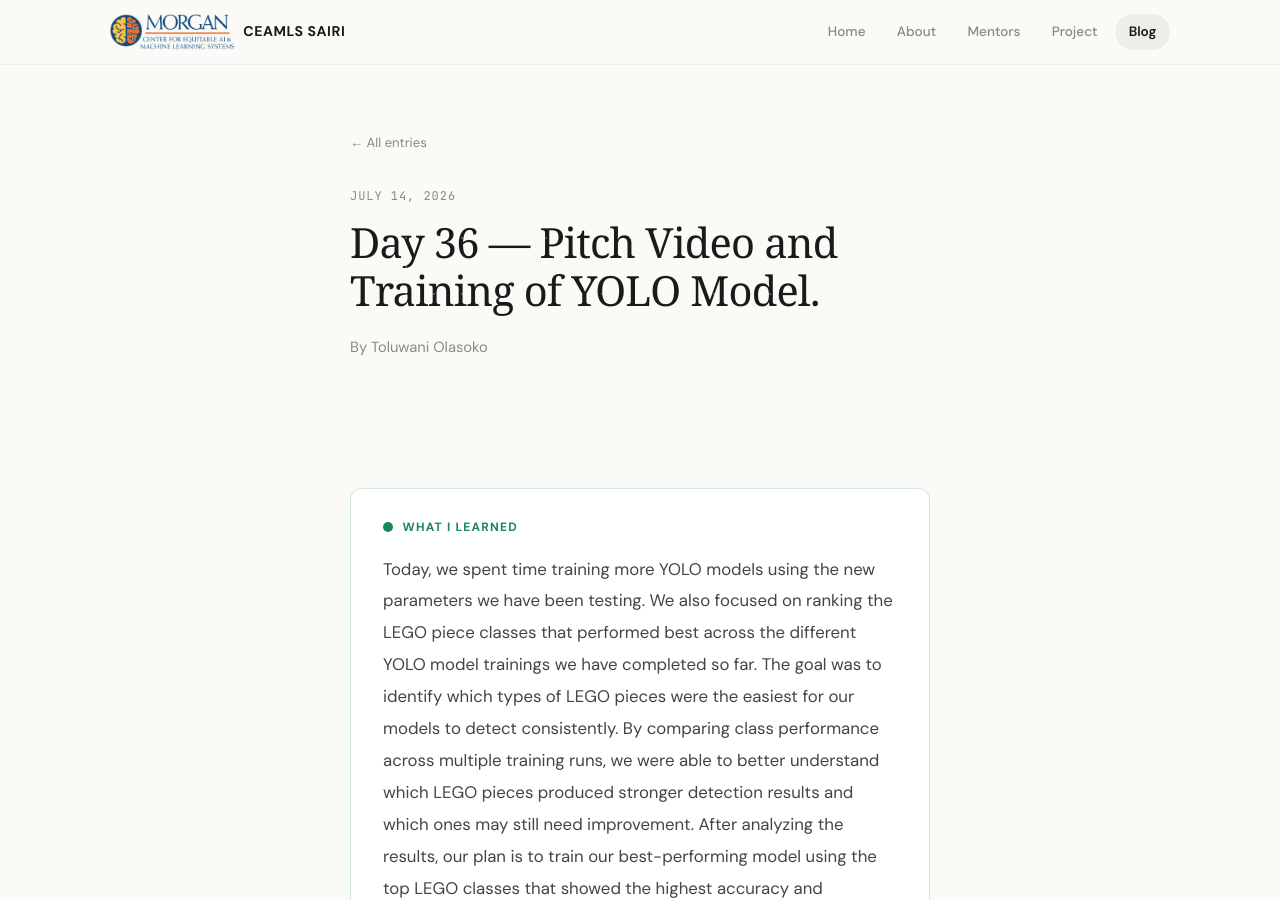
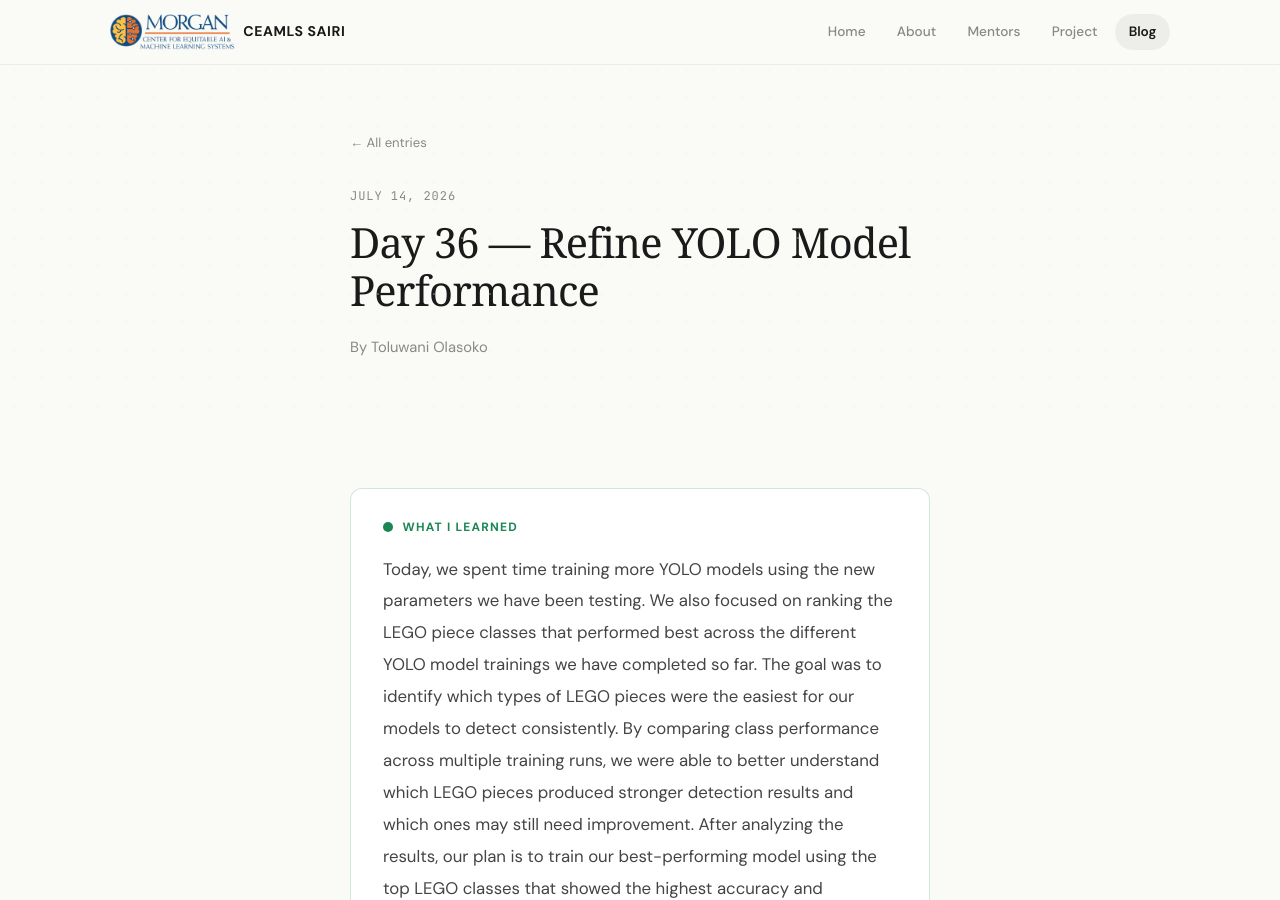
Before and after one commit to Toluwani101/toluwani101ceamls26.github.io, a Jekyll site: the page built from _posts/2026-07-14-day-36.md, in a window 1280 px wide and 900 px high. Built offline with Jekyll 4.4.1, drawn with Linux system fonts in a browser that asks for light colours; some web fonts are replaced.

Commit message:
Update title to refine YOLO model performance

```diff
--- a/_posts/2026-07-14-day-36.md
+++ b/_posts/2026-07-14-day-36.md
@@ -1,6 +1,6 @@
 ---
 layout: post
-title: "Day 36 — Pitch Video and Training of YOLO Model."
+title: "Day 36 — Refine YOLO Model Performance"
 date: 2026-07-14
 permalink: /day36.html
 tags: ["YOLO Model Training", "Research Paper"]
```
